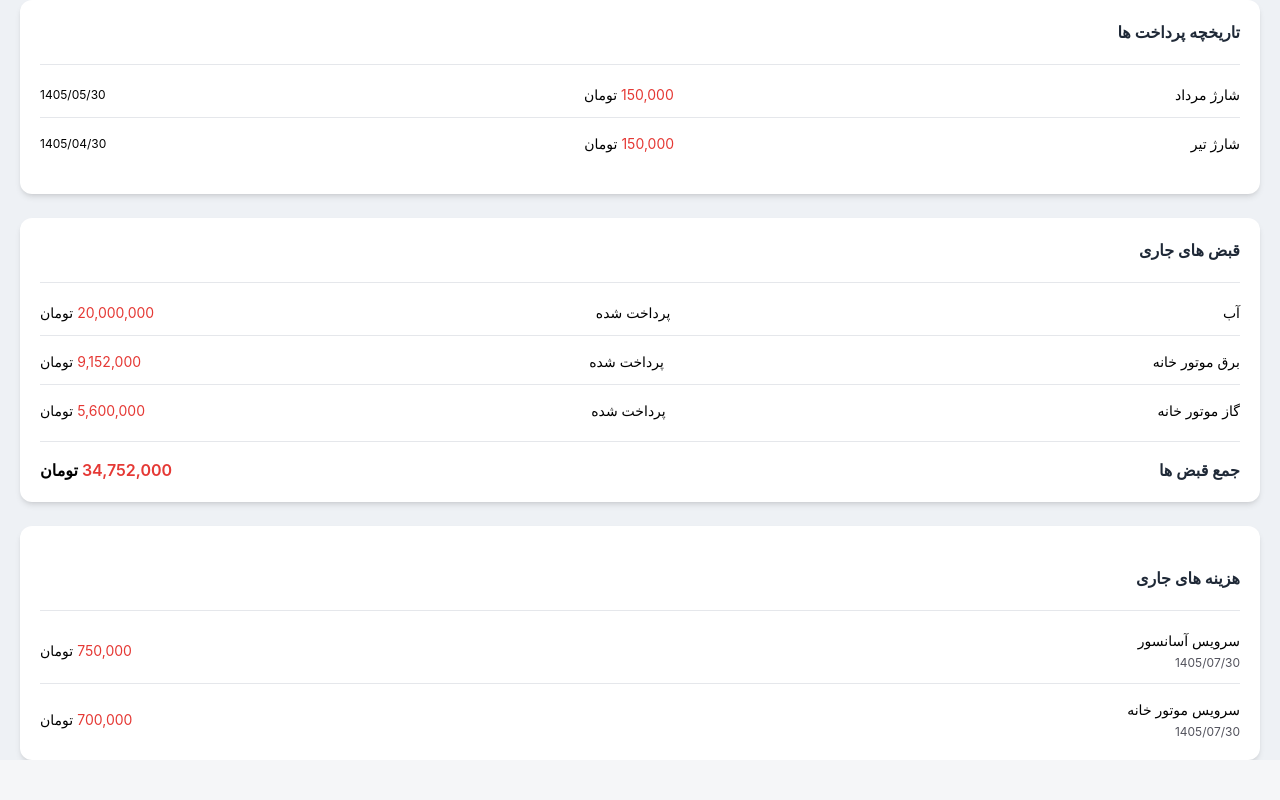
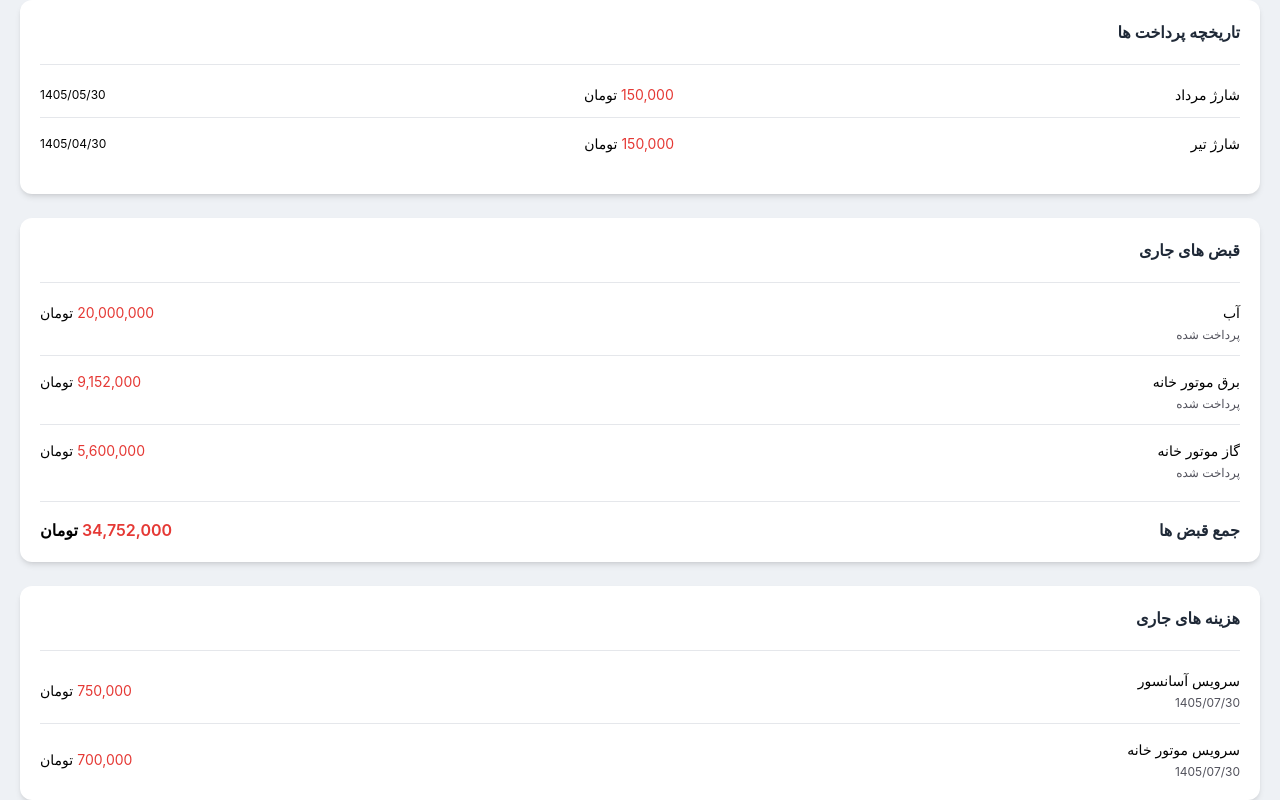
Before and after one commit to amirian515/building-management, a React (Vite) app: page /resident/dashboard in a window 1280 px wide. Shown: the part 428-1228 px from the top of the page. Before the commit the page ends 1188 px from the top, so only its background shows below. Built offline with nearby package versions, Linux system fonts and the light colour scheme.

Commit message:
style status bill

```diff
--- a/src/components/BillCard.tsx
+++ b/src/components/BillCard.tsx
@@ -33,8 +33,11 @@ function BillCard(){
                                 <p>تومان</p>
                                 <p className="text-danger">{bill.amount.toLocaleString()}</p>
                             </span>
-                            <p className="">{bill.status}</p>
-                            <p className="w-32">{bill.title}</p>
+                            <span>
+                            <p className="mb-1">{bill.title}</p>
+                            <p className="text-zinc-600 text-xs">{bill.status}</p>
+                            </span>
+
                         </div>
                     )
                 })}
--- a/src/components/ExpensesCard.tsx
+++ b/src/components/ExpensesCard.tsx
@@ -16,7 +16,7 @@ function ExpensesCard (){
 
 ]
     return(
-        <div className="mx-5 px-5 pt-5 text-right border-border bg-surface shadow-md rounded-xl">
+        <div className="mx-5 px-5 text-right border-border bg-surface shadow-md rounded-xl">
             <h1 className="text-text font-semibold text-base py-5 border-b border-border"> هزینه های جاری </h1>
             <div className="flex flex-col justify-between gap-1 text-sm py-2">
                 {expenses.map((payment)=>{
```
